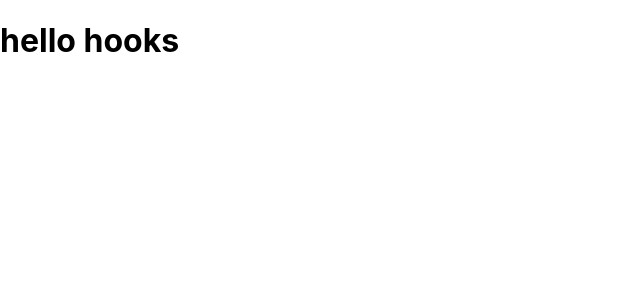
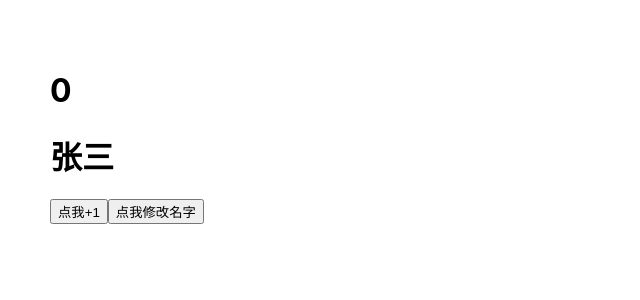
Before and after one commit to Software-Dev-Lab/React-3Days, a React (Create React App) app: page / in a window 1280 px wide. Shown: the top 300 px of the page, without its empty margins (0-640 px from the left). Built offline with nearby package versions, Linux system fonts and the light colour scheme.

Commit message:
第九课： useEffect 02

```diff
--- a/src/App.js
+++ b/src/App.js
@@ -1,20 +1,60 @@
-import { useEffect } from 'react';
+import { useEffect, useState } from 'react';
+
 import './App.css';
 
 function App() {
 
+  const [count, setCount] = useState(0) // [0, function(){}
+  const [name, setName] = useState(() => {
+    return '张三'
+  }) // ['张三', function(){}
+
+  useEffect(() => {
+    console.log('空的useEffect')
+  })
+
   // 第一个参数回调函数：组件初始化执行，组件更新之后会执行（dom更新完成）
   useEffect(() => {
-    console.log('useEffect执行')
+    // console.log('name发生了变化', count)
+    // return () => {
+    //   console.log('组件卸载')
+    // }
+  },[name])
 
-    return () => {
-      console.log('组件卸载')
-    }
-  },[])
+  useEffect(() => {
+    // console.log('count发生了变化', count)
+    // return () => {
+    //   console.log('组件卸载')
+    // }
+  },[count])
+
+  useEffect(() => {
+    // console.log('count或name发生了变化', count)
+    // return () => {
+    //   console.log('组件卸载')
+    // }
+  },[count, name])
 
 
+  function btn_click() {
+    setCount((count) => {
+      return count + 1
+    })
+    // count是几？
+    // console.log(count)
+  }
+
+  function btn_click2() {
+    setName('李四')
+  }
+
   return (
-    <h1>hello hooks</h1>
+    <div>
+      <h1>{count}</h1>
+      <h1>{name}</h1>
+      <button onClick={btn_click}>点我+1</button>
+      <button onClick={btn_click2}>点我修改名字</button>
+    </div>
   )
 }
 
--- a/src/index.css
+++ b/src/index.css
@@ -11,3 +11,7 @@ code {
   font-family: source-code-pro, Menlo, Monaco, Consolas, 'Courier New',
     monospace;
 }
+
+body{
+  padding: 50px;
+}
```
